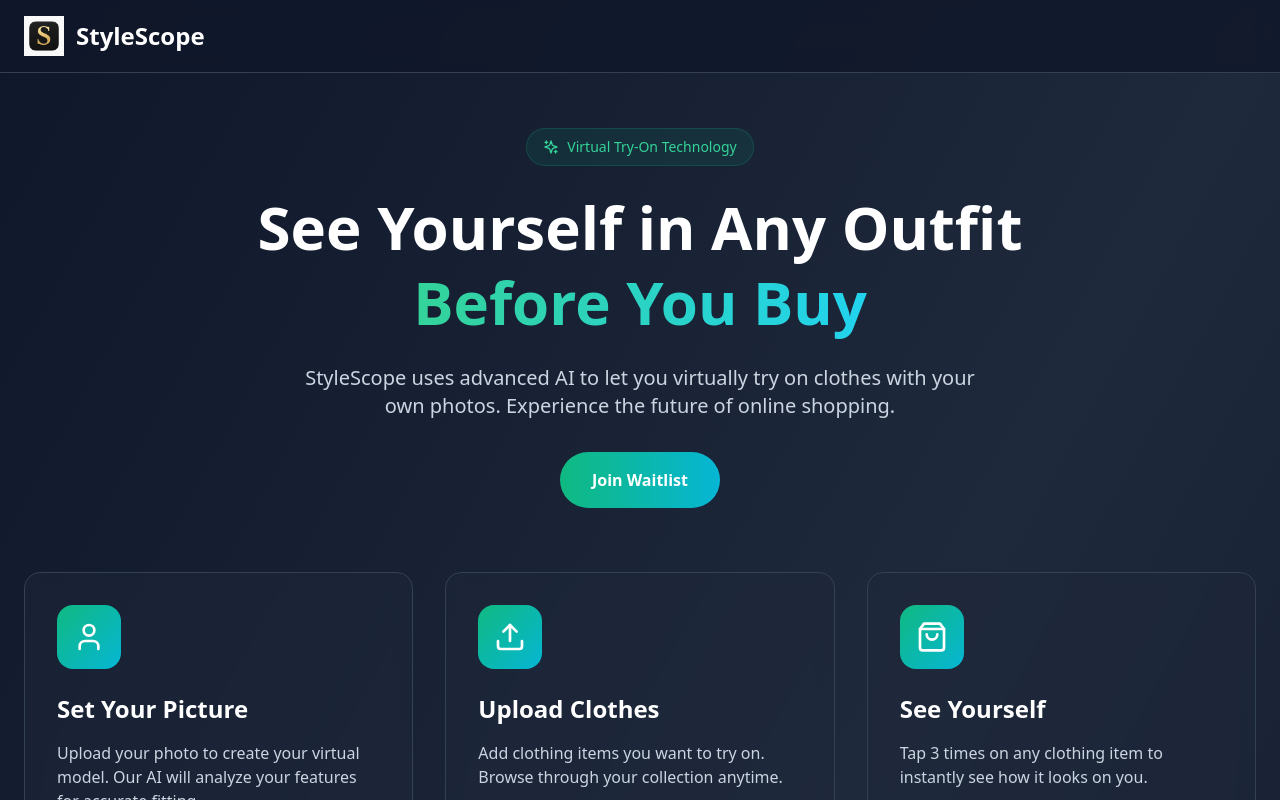
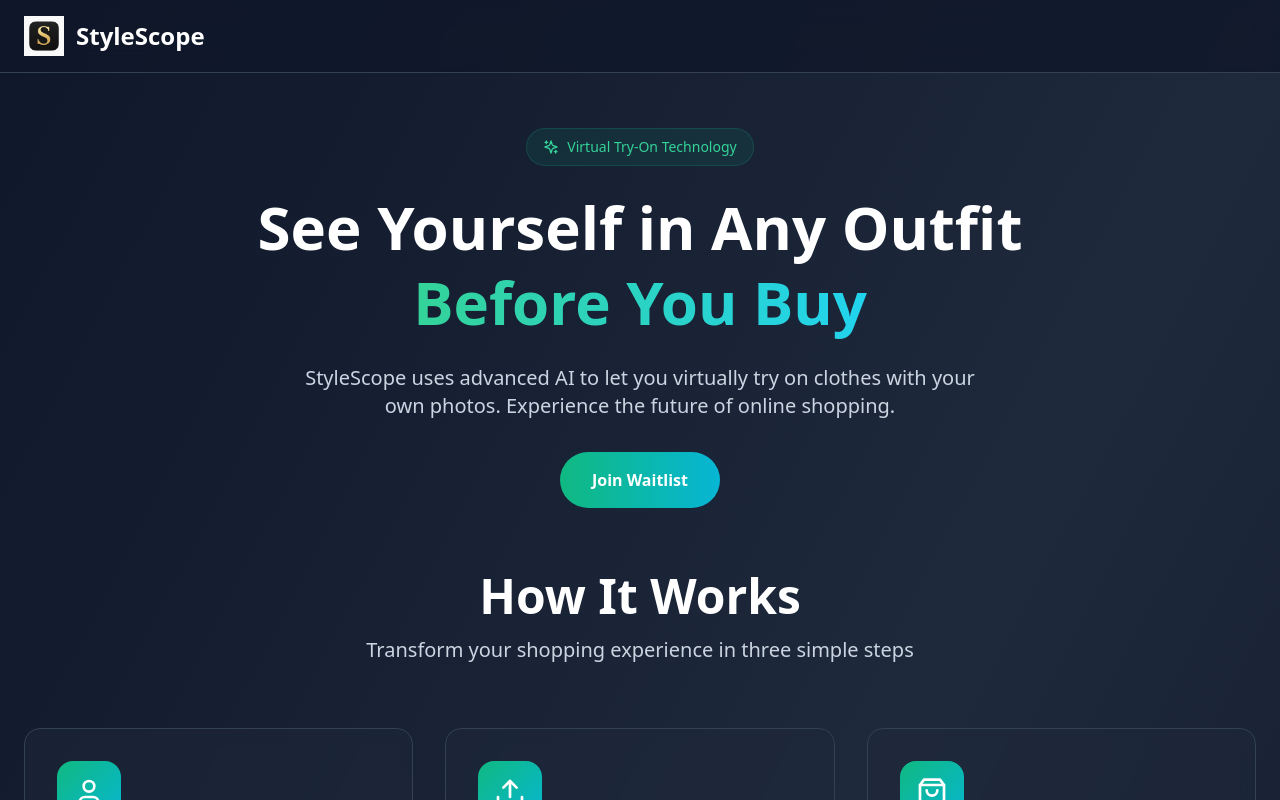
Before and after one commit to johnugbor/stylescope-frontend-lanfingpage, a React (Vite) app: page / in a window 1280 px wide. Shown: the top 800 px of the page. Built offline with nearby package versions, Linux system fonts and the light colour scheme; no server answers.

Commit message:
fix: add how it works to homepage

```diff
--- a/src/pages/HomePage.tsx
+++ b/src/pages/HomePage.tsx
@@ -32,6 +32,12 @@
             >
               Join Waitlist
             </a>
+          </div>
+          <div className="text-center mb-16">
+            <h2 className="text-4xl md:text-5xl font-bold text-white mb-4">How It Works</h2>
+            <p className="text-xl text-slate-300 max-w-2xl mx-auto">
+              Transform your shopping experience in three simple steps
+            </p>
           </div>
 
           <div className="grid md:grid-cols-3 gap-8 mb-20" id="how-it-works">
```
